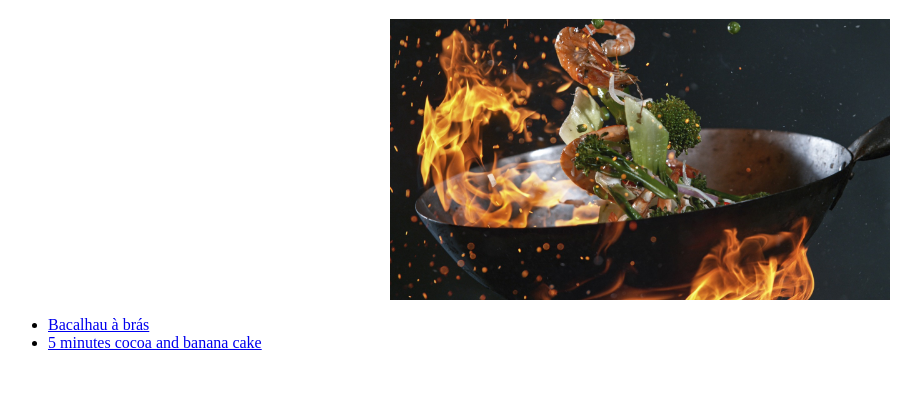
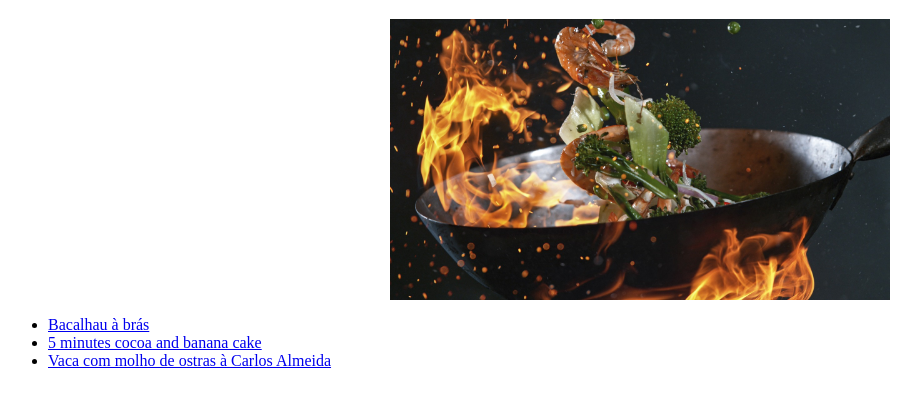
Before and after one commit to styx-em-up/odin-recipes, a plain HTML site: page index.html in a window 1280 px wide. Shown: the part 61-468 px from the top of the page, without its empty margins (0-921 px from the left). Drawn offline with Linux system fonts and the light colour scheme.

Commit message:
Add link to new recipe in index.html

```diff
--- a/index.html
+++ b/index.html
@@ -14,6 +14,7 @@
         <ul>
             <li><a href="recipes/bacalhau-a-bras.html">Bacalhau à brás</a></li>
             <li><a href="recipes/choc-banana-cake.html">5 minutes cocoa and banana cake</a></li>
+            <li><a href="recipes/vaca-molho-ostras.html">Vaca com molho de ostras à Carlos Almeida</a></li>
         </ul>
     </body>
 
```
